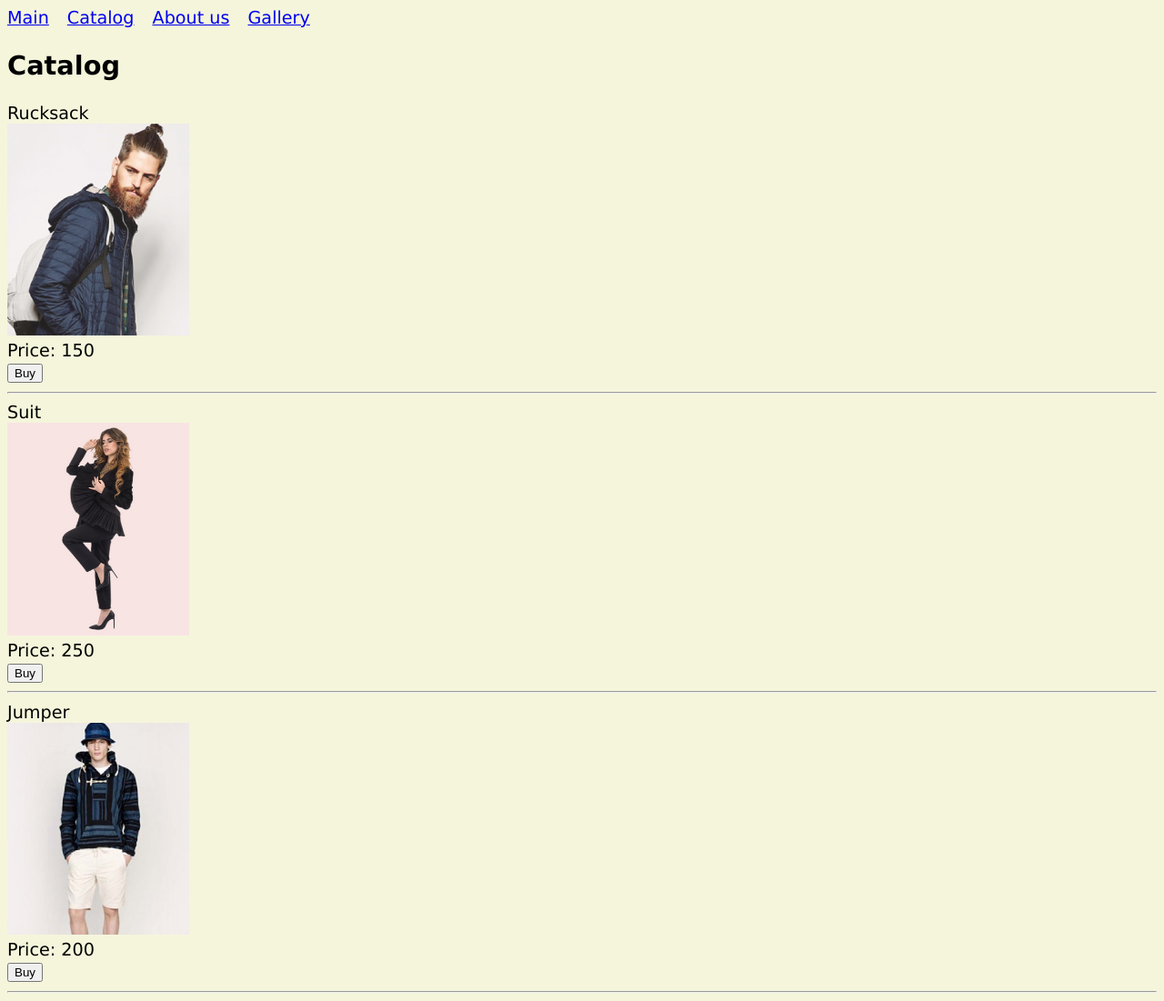
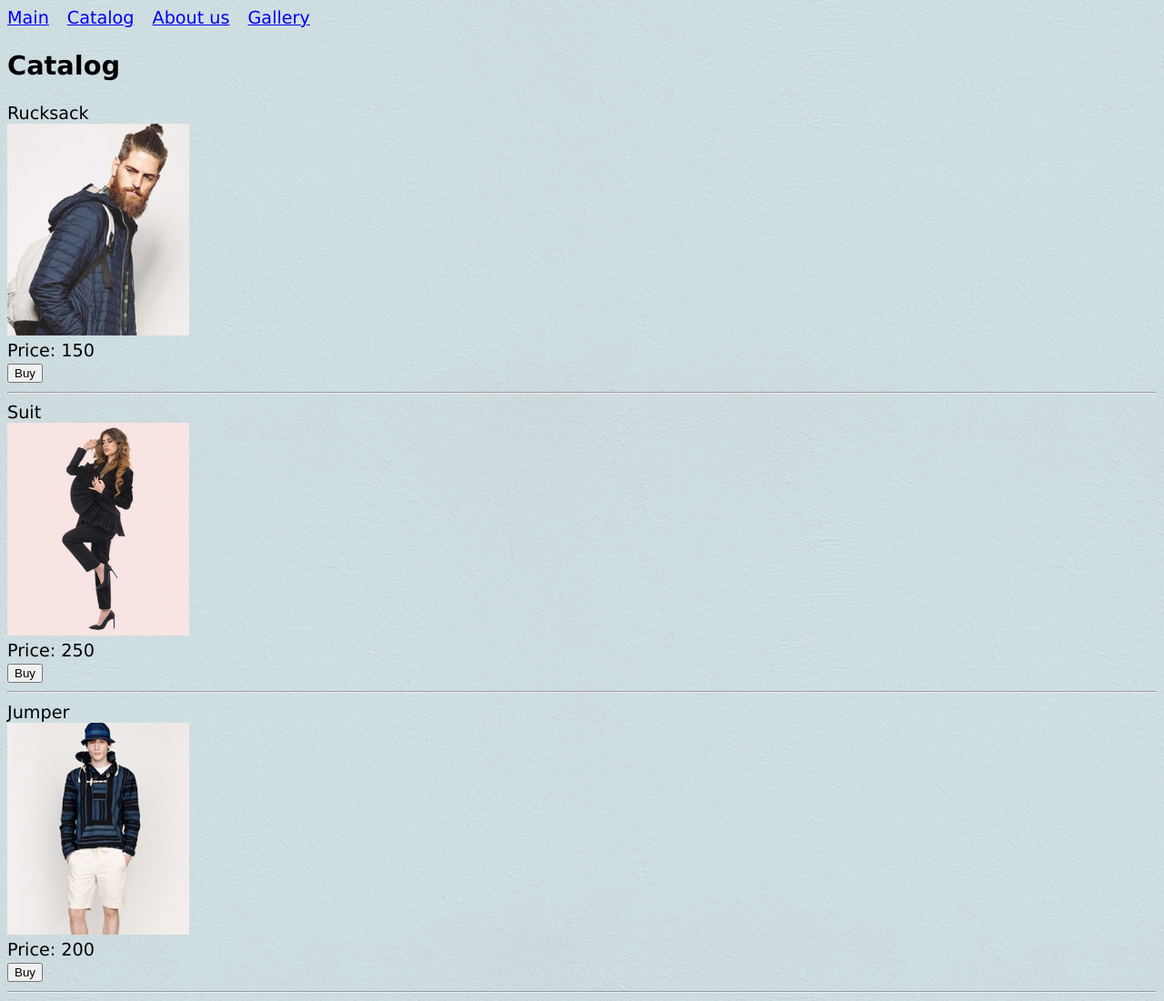
Before and after one commit to griMarina/Php-basic-practice, a PHP site: page /?page=catalog in a window 1280 px wide. Shown: the whole page at 91% size. Run offline with PHP 8.4, Linux system fonts and the light colour scheme.

Commit message:
background

```diff
--- a/shop/public/css/style.css
+++ b/shop/public/css/style.css
@@ -1,5 +1,5 @@
 body {
-    background-color: beige;
+    background: rgb(214, 236, 241) url(../img/white-wall.png);
 	font: normal 1.2em Verdana,Arial,sans-serif;
 	height: 100%;
 }
```
Also changed, not shown: shop/public/img/white-wall.png (added).
